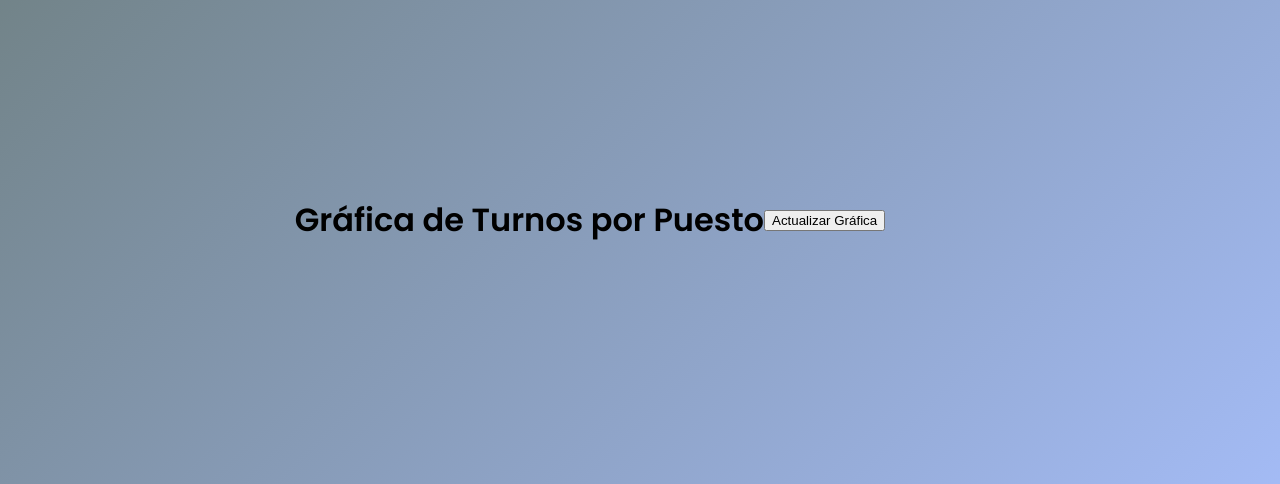
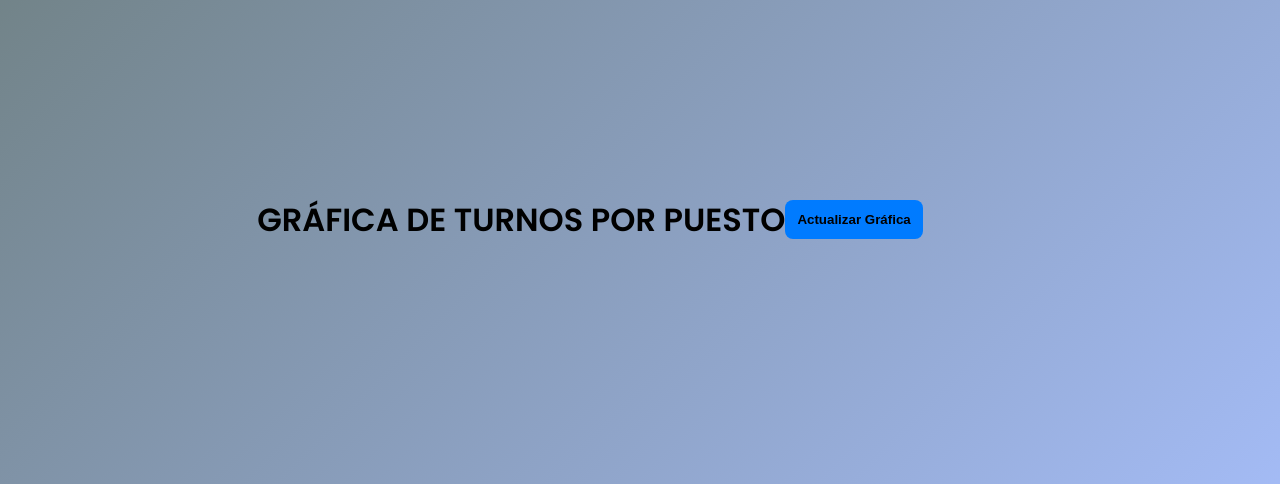
Before and after one commit to IngenieriaSoftware2024/las_aguilas, a PHP site: template views/turnos/estadisticas.php in a window 1280 px wide. Shown: the part 145-629 px from the top of the page. Run offline with PHP 8.4, Linux system fonts and the light colour scheme; the template is opened without the code that fills it, so the values that code supplies are empty.

Commit message:
cambios en iconos layout

```diff
--- a/views/layouts/menu.php
+++ b/views/layouts/menu.php
@@ -75,11 +75,11 @@
                             </li>
                              <!-- Administrador y Supervisor -->
                             <li>
-                                <a class="dropdown-item nav-link text-white " href="/las_aguilas/pdf"><i class="bi bi-person-lines-fill me-2"></i>Imprimir Turnos</a>
+                                <a class="dropdown-item nav-link text-white " href="/las_aguilas/pdf"><i class="bi bi-printer-fill me-2"></i>Imprimir Turnos</a>
                             </li>
                              <!-- Administrador y Supervisor -->
                             <li>
-                                <a class="dropdown-item nav-link text-white " href="/las_aguilas/turnos/estadisticas"><i class="ms-lg-0 ms-2 bi bi-plus-circle me-2"></i>Estadistica Turnos</a>
+                                <a class="dropdown-item nav-link text-white " href="/las_aguilas/turnos/estadisticas"><i class="bi bi-file-bar-graph-fill me-2"></i>Estadistica Turnos</a>
                             </li>
                         </ul>
                     </div>
--- a/views/turnos/estadisticas.php
+++ b/views/turnos/estadisticas.php
@@ -1,8 +1,8 @@
-<h1 class="text-center">Gráfica de Turnos por Puesto</h1>
+<h1 class="text-center">GRÁFICA DE TURNOS POR PUESTO</h1>
 
 <div class="row justify-content-center">
-    <div class="col">
-        <button type="button" id="actualizarTurnos" class="btn btn-info w-100">Actualizar Gráfica</button>
+    <div class="col d-flex justify-content-center">
+        <button type="button" id="actualizarTurnos" class="btn btn-primary">Actualizar Gráfica</button>
     </div>
 </div>
 
```
